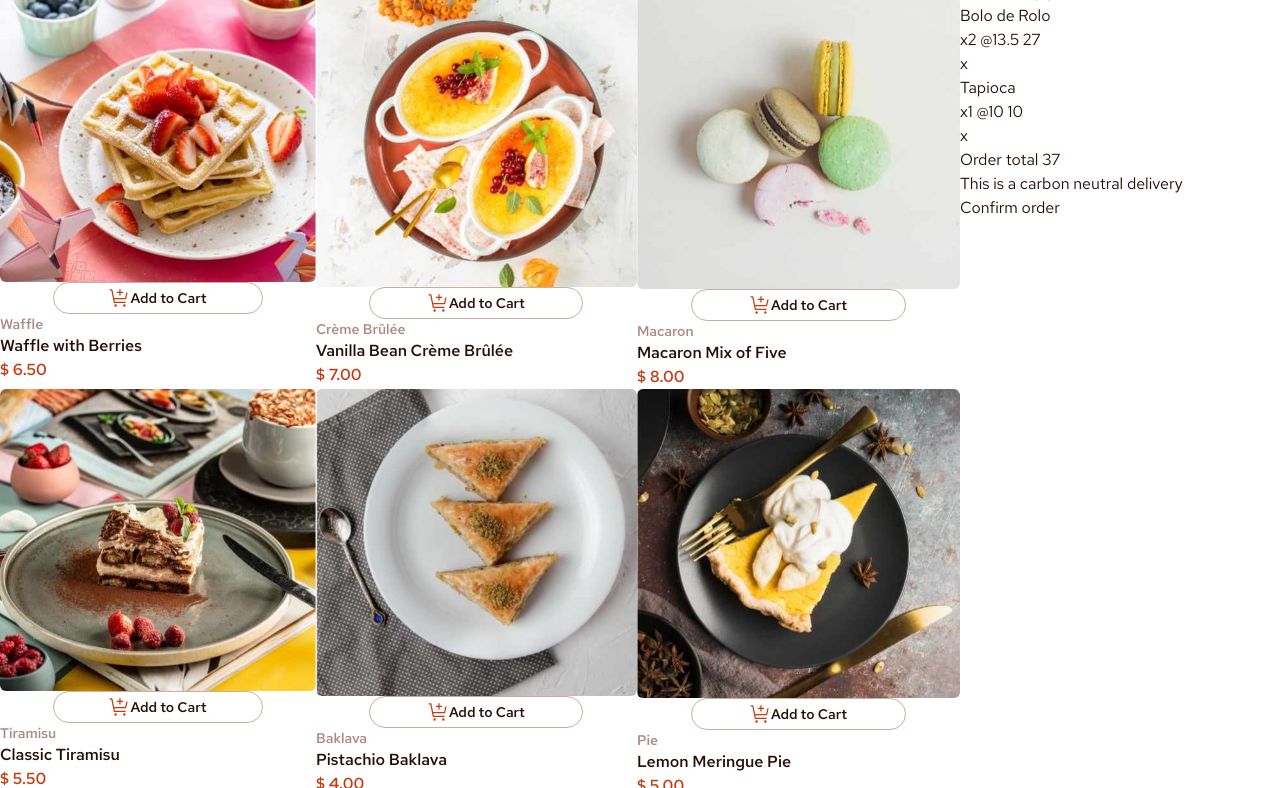
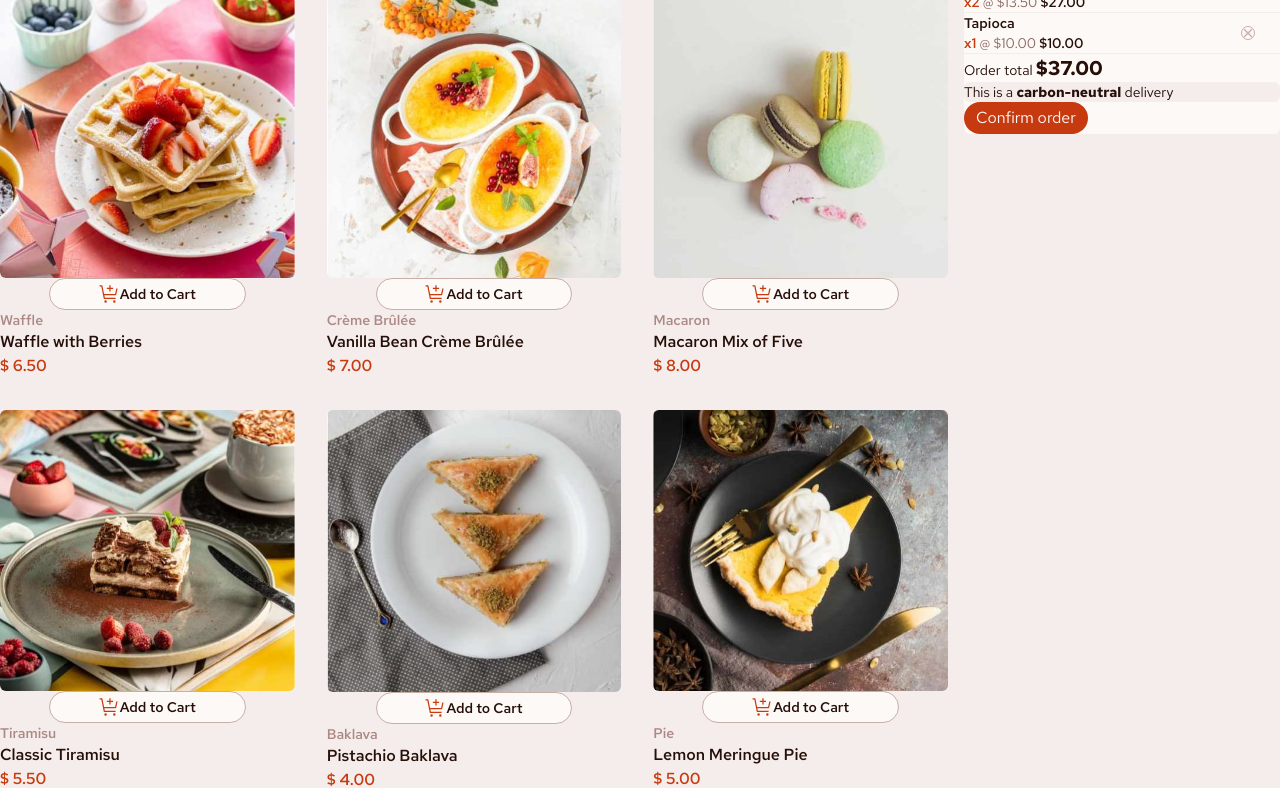
Before and after one commit to tiagomvf/product-list-with-cart-frontendmentor, a website built with Vite: page index.html in a window 1280 px wide. Shown: the part 56-844 px from the top of the page. Built offline with nearby package versions, Linux system fonts and the light colour scheme.

Commit message:
Adding some styling

```diff
--- a/index.html
+++ b/index.html
@@ -14,18 +14,24 @@
     .attribution a { color: hsl(228, 45%, 44%); }
   </style>
 </head>
-<body class="text-rose-900">
-  <h1 class="text-3xl font-bold text-rose-900">
+<body
+  style="display: grid; gap: 1em ; grid-template-columns: 3fr 1fr;
+  grid-template-rows: auto auto;"
+  class="text-rose-900 bg-rose-100">
+  <h1 class="col-span-1 text-3xl font-bold text-rose-900">
     Desserts
   </h1>
-  <div style="display: grid; grid-template-columns: 3fr 1fr;">
-    <div id="products">
-      <fm-product-list style="display: grid;grid-template-columns: auto auto auto;"></fm-product-list>
-    </div>
-    <div id="cart">
+    <div id="cart" class="row-span-2">
       <fm-cart-card></fm-cart-card>
     </div>
-  </div>
+  <!-- <div style="display: grid; grid-template-columns: 3fr 1fr;"> -->
+    <div id="products">
+      <fm-product-list
+        class="grid grid-cols-3 gap-8"
+        >
+      </fm-product-list>
+    </div>
+  <!-- </div> -->
   <div class="attribution">
     Challenge by <a href="https://www.frontendmentor.io?ref=challenge">Frontend Mentor</a>.
     Coded by <a href="#">Your Name Here</a>.
--- a/src/cart/boundary/CartCard.js
+++ b/src/cart/boundary/CartCard.js
@@ -2,26 +2,37 @@ import { html, render } from "lit-html";
 
 function template(items, cartCard) {
     return html`
-        <div id="title">Your Cart (${items.map(({amount}) => amount).reduce((x,y)=>x+y)})</div>
+    <div class="bg-rose-50 rounded-md">
+        <h2 class="text-xl font-bold text-red" id="title">Your Cart (${items.map(({amount}) => amount).reduce((x,y)=>x+y)})</h2>
         ${items.map(({amount, product: {name, price}}) =>
             html`
-            <div>
-            <div>${name}</div>
-            <div>
-               x${amount} @${price}  ${amount*price}
-            </div>
-            </div>
-            <div>
-                <button>x</button>
+            <ul class="text-sm">
+                <li
+                style="display: grid; grid-template-columns: 7fr 1fr"
+                >
+                    <span class="font-semibold">${name}</span>
+                    <button type="button" class="row-span-2 self-center size-fit p-px border border-s-rose-300 border-rose-300 rounded-full" value="teste">
+                        <img src="../../assets/images/icon-remove-item.svg">
+                    </button>
+                    <div>
+                    <span class="font-semibold text-red">x${amount}</span>
+                    <span class="text-rose-500">@ $${price.toFixed(2)}</span>
+                    <span class="font-semibold">$${(amount*price).toFixed(2)}</span>
+                    </div>
+                </li>
+            </ul>
+            <hr class="text-rose-100">
             `
         )}
-        <div>
-            Order total ${
-                items.map(({amount, product: {price}}) => amount*price ).reduce((x,y) => x+y)
+        <div class="text-sm">
+            <span>Order total</span>
+            <span class="text-xl font-bold">$${
+                items.map(({amount, product: {price}}) => amount*price ).reduce((x,y) => x+y).toFixed(2)
                 }
+            </span>
         </div>
-        <div>This is a carbon neutral delivery</div>
-        <button>Confirm order</button>
+        <div class="rounded-md bg-rose-100 text-sm" >This is a <strong>carbon-neutral</strong> delivery</div>
+        <button class="bg-red text-rose-50 rounded-full px-3 py-1" >Confirm order</button>
         `
 
 
--- a/src/product-list/boundary/ProductCard.js
+++ b/src/product-list/boundary/ProductCard.js
@@ -5,16 +5,17 @@ import { html, render } from "lit-html";
  * @returns
  */
 function template(product) {return  html`
+
 <div class="grid columns-1">
     <img class="rounded-md" src=${product.image.desktop}/>
     <div class="flex justify-center">
-    <button class="w-2/3 border rounded-full border-rose-300 h-8">
+    <button class="w-2/3 max-w-2/3 min-w-fit border rounded-full border-rose-300 bg-rose-50 min-h-8 max-h-fit">
         <div class="flex justify-center text-sm font-semibold">
         <img class="" src="/assets/images/icon-add-to-cart.svg"/>
         Add to Cart
-</div>
-</div>
+    </div>
     </button>
+    </div>
     <span class="text-rose-400 text-sm font-semibold">${product.category}</span>
     <span class="font-semibold" >${product.name}</span>
     <span class="text-red font-semibold">$ ${product.price.toFixed(2)}</span>
```
